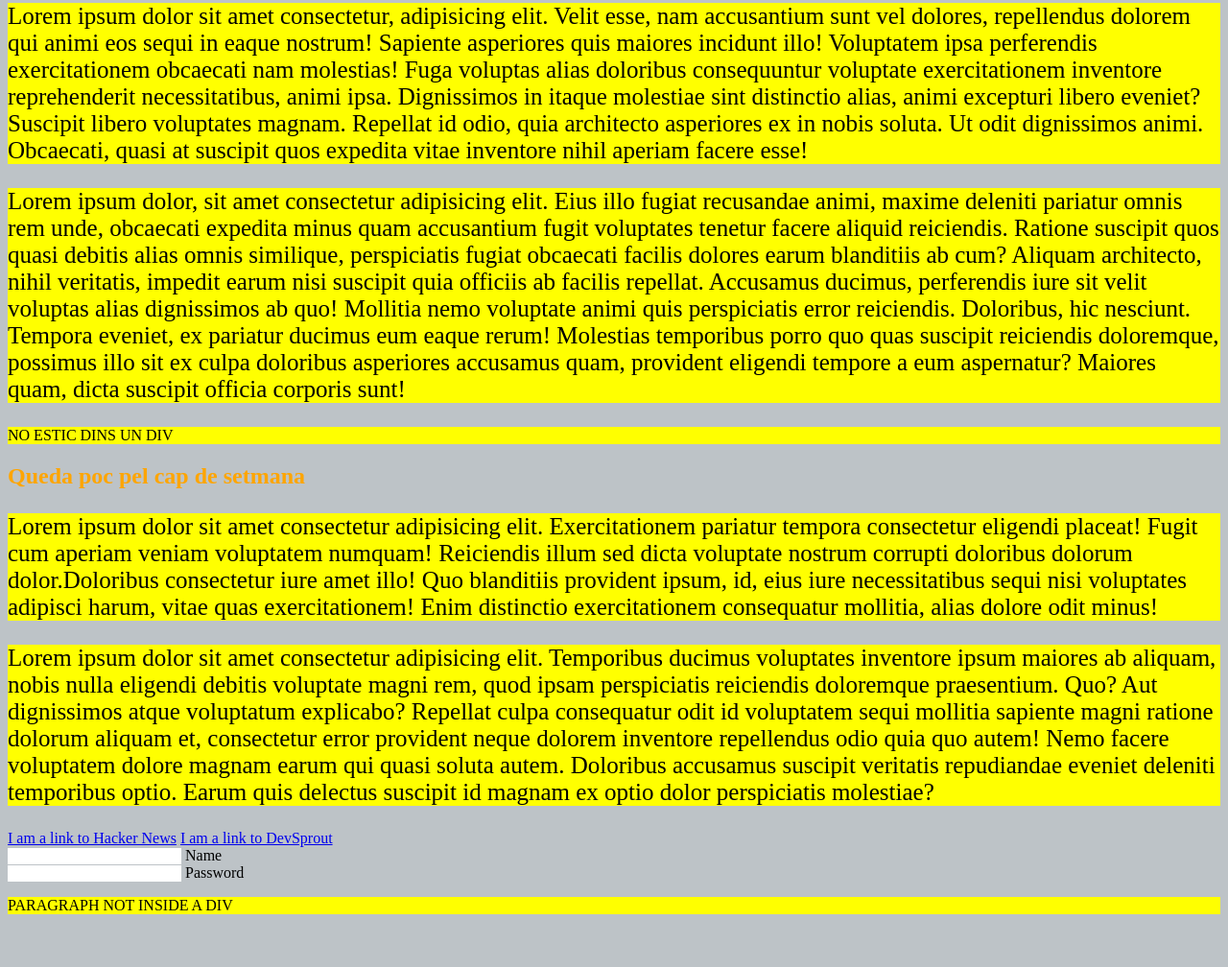
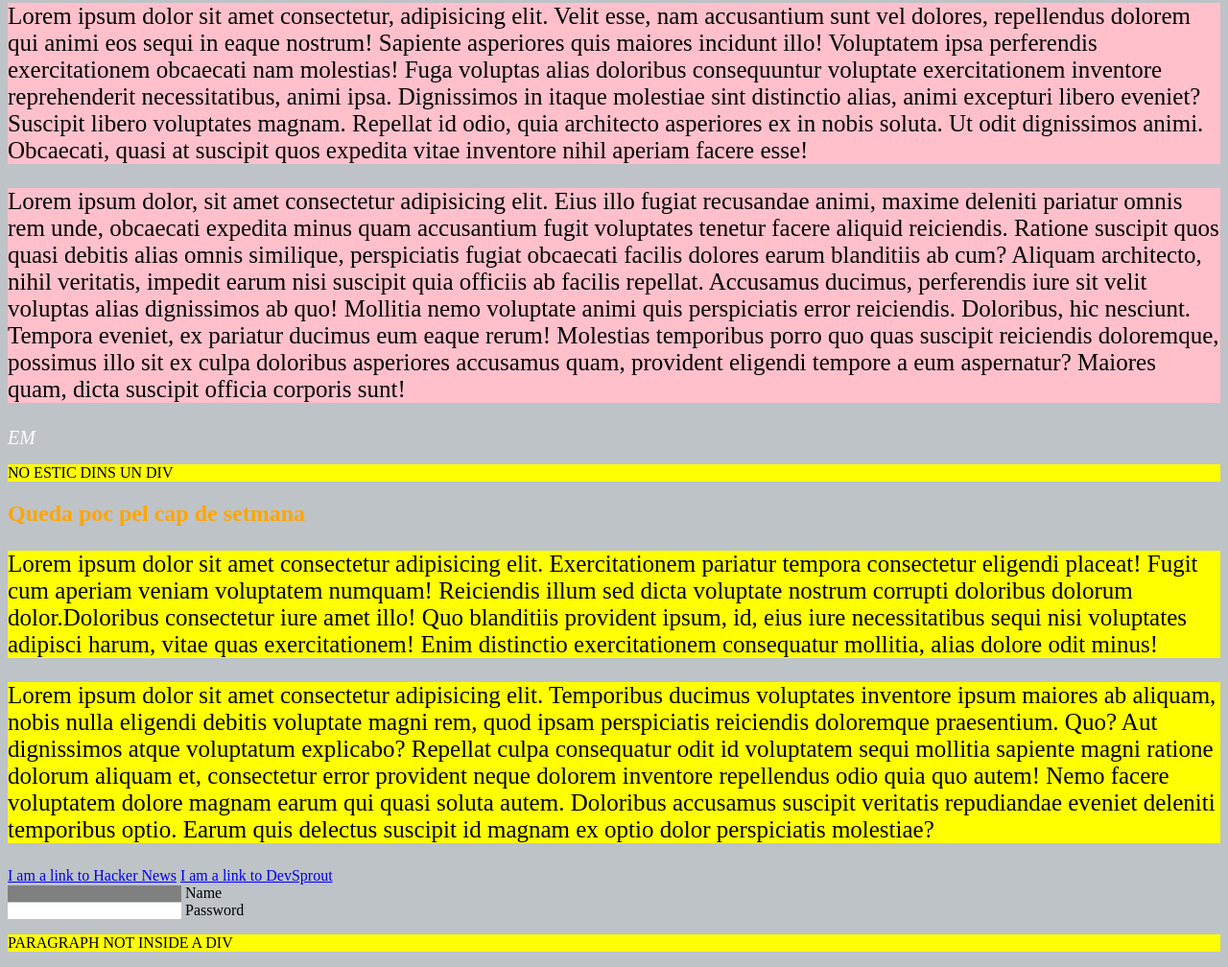
Before and after one commit to Lgarrochoa/Intro-html, a plain HTML site: page exerciciSelectors.html in a window 1280 px wide. Shown: the part 1260-2268 px from the top of the page at 96% size. Before the commit the page ends 2229 px from the top, so only its background shows below. Drawn offline with Linux system fonts and the light colour scheme.

Commit message:
selectors.html 2

```diff
--- a/css/selectors.css
+++ b/css/selectors.css
@@ -29,7 +29,7 @@ input{
 }
 
 /* fes que tot el que té class 'hello' sigui de fons blanc*/
-#hello{
+.hello{
     background-color: white;
 }
 
@@ -44,12 +44,22 @@ div p{
 }
 
 /*Fes que només els inputs de type text tenguin un fons gris*/
-
+input[type=text]{
+    background-color: gray;
+}
 
 /* Fes que els <p>'s dins el 3r <div> tinguin fons rosa*/
-
+div:nth-of-type(3n) p{
+    background-color: pink;
+}
 
 /* Fes que el 2n <p> dins el  3r  <div> tingui un border de 5px blanc*/
-
+div:nth-of-type(3n) p:nth-of-type(2n){
+    border: 5px white;
+}
 
 /* Fen que l'element <em> del 3r <div> sigui blanc amb una font de 20px (font-size:20px)*/
+div:nth-of-type(3n) em{
+    color: white;
+    font-size: 20px;
+}
--- a/exerciciSelectors.html
+++ b/exerciciSelectors.html
@@ -63,6 +63,7 @@
   Ratione suscipit quos quasi debitis alias omnis similique, perspiciatis fugiat obcaecati facilis dolores earum blanditiis ab cum? Aliquam architecto, nihil veritatis, impedit earum nisi suscipit quia officiis ab facilis repellat.
   Accusamus ducimus, perferendis iure sit velit voluptas alias dignissimos ab quo! Mollitia nemo voluptate animi quis perspiciatis error reiciendis. Doloribus, hic nesciunt. Tempora eveniet, ex pariatur ducimus eum eaque rerum!
   Molestias temporibus porro quo quas suscipit reiciendis doloremque, possimus illo sit ex culpa doloribus asperiores accusamus quam, provident eligendi tempore a eum aspernatur? Maiores quam, dicta suscipit officia corporis sunt!</p>
+<em>EM</em>
 </div>
 
 <p>NO ESTIC DINS UN DIV</p>
```
